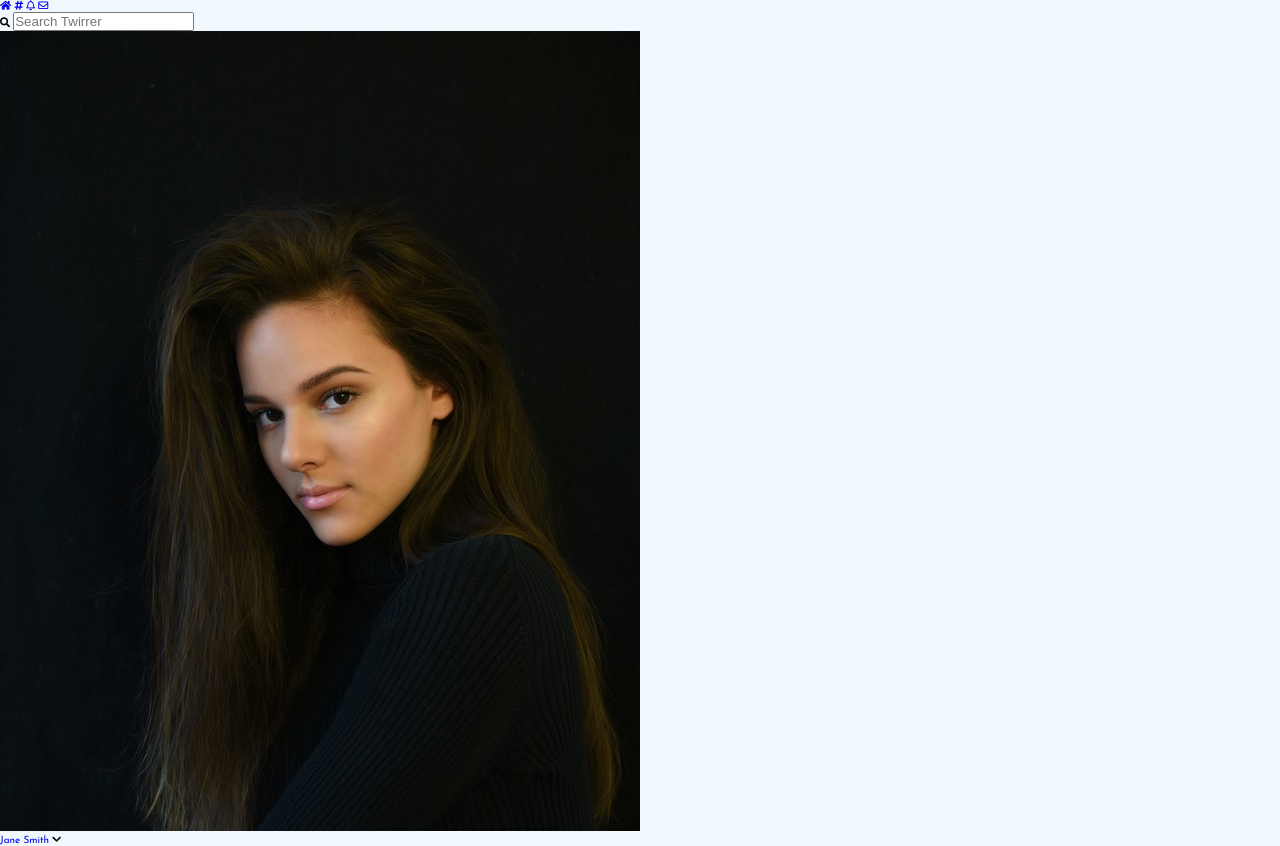
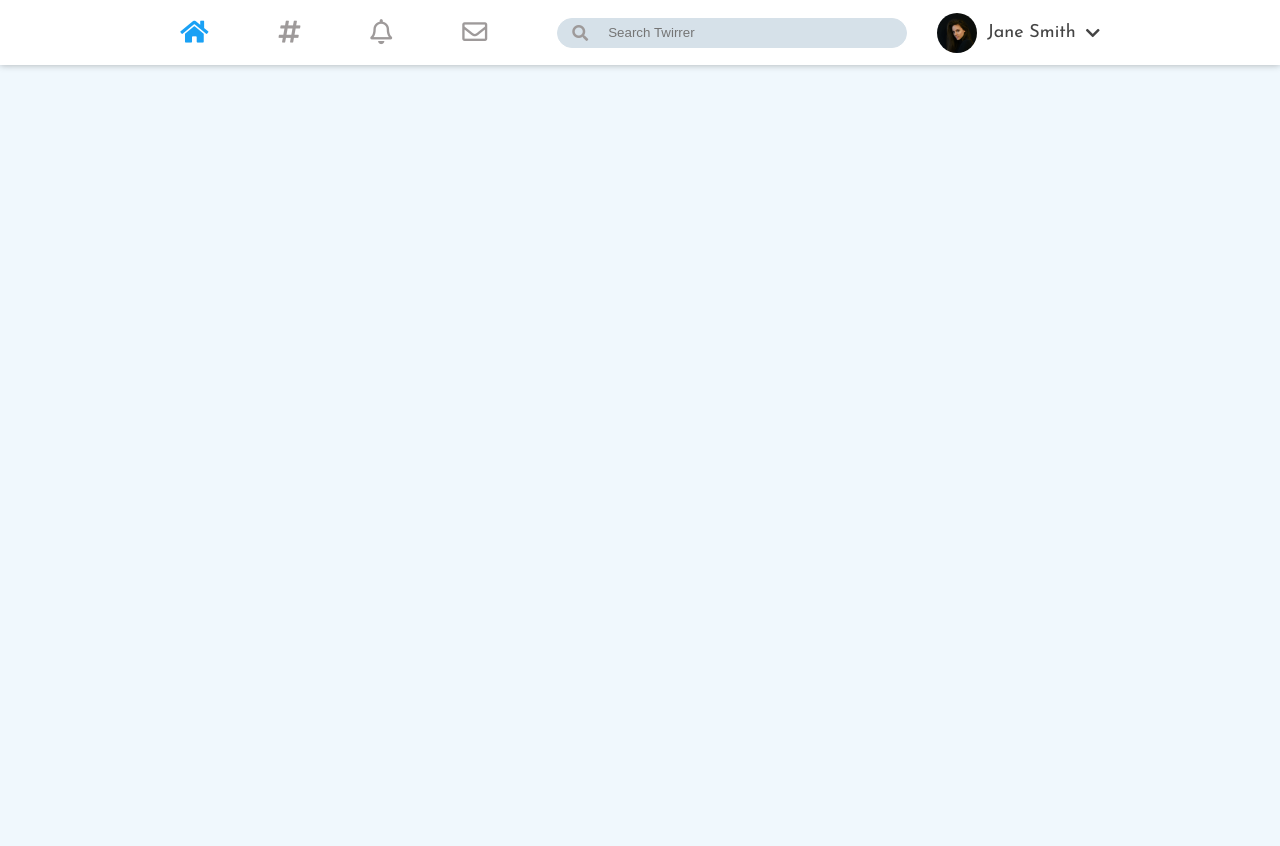
Before and after one commit to Isrealsix/twiterClone, a website: page index.html in a window 1280 px wide. After the commit the page ends 800 px from the top, so only its background shows below. Drawn offline with Linux system fonts and the light colour scheme.

Commit message:
completed the navbar of the news feed

```diff
--- a/index.html
+++ b/index.html
@@ -119,7 +119,7 @@
 
     <!-- Feeds page -->
     <section class="feeds-page">
-        <nav class="feeds-nav">
+        <nav class="nav">
             <div class="nav__icons">
                 <a href="#" class="active"><i class="fas fa-home"></i></a>
                 <a href="#"><i class="fas fa-hashtag"></i></a>
--- a/sass/main.scss
+++ b/sass/main.scss
@@ -13,3 +13,4 @@
 
 @import 'pages/main';
 @import 'pages/login';
+@import 'pages/feeds';
--- /dev/null
+++ b/sass/pages/_feeds.scss
@@ -0,0 +1,85 @@
+.feeds-page {
+	width: 100%;
+	height: 100vh;
+
+	.nav {
+		width: 100%;
+		height: 6.5rem;
+		background-color: var(--color-white);
+		display: flex;
+		justify-content: center;
+		box-shadow: 0 0 0.7rem rgba(0, 0, 0, 0.3);
+
+		&__icons {
+			display: flex;
+			align-items: center;
+
+			a {
+				margin-right: 7rem;
+				color: #9e9a9a;
+				font-size: 2.5rem;
+			}
+
+			.active {
+				color: var(--color-secondary);
+			}
+		}
+
+		&__search-bar {
+			display: flex;
+			align-items: center;
+			position: relative;
+
+			i {
+				position: absolute;
+				left: 1.5rem;
+				font-size: 1.6rem;
+				color: #9e9a9a;
+			}
+			.search-bar__input {
+				width: 35rem;
+				height: 3rem;
+				border: 0.1rem solid #d6e1e9;
+				border-radius: 3rem;
+				background-color: #d6e1e9;
+				padding-left: 5rem;
+				transition: all 0.3s;
+
+				&:focus {
+					background-color: #fff;
+					border-color: var(--color-secondary);
+				}
+			}
+		}
+
+		&__user {
+			margin-left: 3rem;
+			display: flex;
+			align-items: center;
+			cursor: pointer;
+
+			.user__img-box {
+				width: 4rem;
+				height: 4rem;
+
+				img {
+					width: 100%;
+					height: 100%;
+					object-fit: cover;
+					border-radius: 50%;
+				}
+			}
+
+			.user-link {
+				margin: 0 1rem;
+				font-size: 1.8rem;
+				color: #444;
+			}
+
+			i {
+				font-size: 1.6rem;
+				color: #444;
+			}
+		}
+	}
+}
```
Also changed, not shown: css/style.css.
